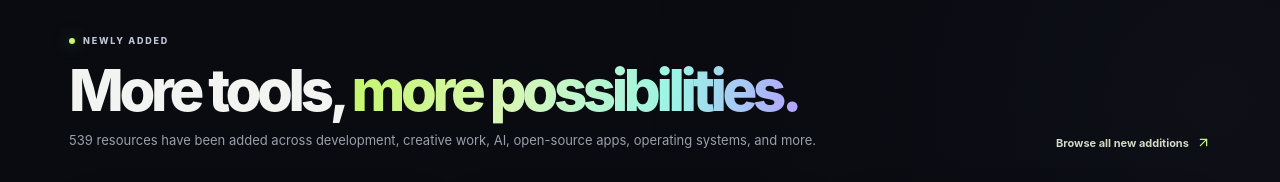
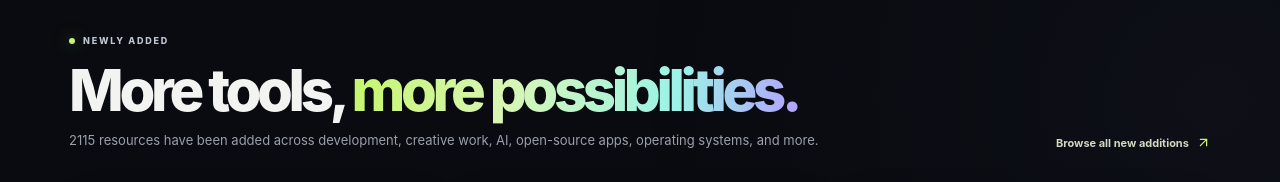
Before and after one commit to shinuXcode/-awesome-free-stack, a Next.js app: page / in a window 1280 px wide. Shown: the part 2140-2322 px from the top of the page. Built offline with nearby package versions, Linux system fonts and the light colour scheme.

Commit message:
Use the live catalog count in the homepage additions section

```diff
--- a/app/page.tsx
+++ b/app/page.tsx
@@ -54,7 +54,7 @@ export default function Home() {
       </section>
 
       <section className="section-wrap featured-section">
-        <div className="section-heading"><div><span className="eyebrow"><span className="eyebrow-dot" /> NEWLY ADDED</span><h2>More tools, <span>more possibilities.</span></h2><p>539 resources have been added across development, creative work, AI, open-source apps, operating systems, and more.</p></div><Link className="text-link" href="/tools?sort=recent">Browse all new additions <ArrowUpRight size={15} /></Link></div>
+        <div className="section-heading"><div><span className="eyebrow"><span className="eyebrow-dot" /> NEWLY ADDED</span><h2>More tools, <span>more possibilities.</span></h2><p>{tools.length - 44} resources have been added across development, creative work, AI, open-source apps, operating systems, and more.</p></div><Link className="text-link" href="/tools?sort=recent">Browse all new additions <ArrowUpRight size={15} /></Link></div>
         <motion.div className="tool-grid" initial="hidden" whileInView="show" viewport={{ once: true, amount: 0.08 }} variants={{ hidden: {}, show: { transition: { staggerChildren: 0.045 } } }}>
           {recentlyAdded.map((tool, index) => <motion.div key={tool.id} variants={cardVariants}><ToolCard tool={tool} index={index} onDetails={(item) => { window.location.href = `/tools/${item.id}`; }} /></motion.div>)}
         </motion.div>
```
